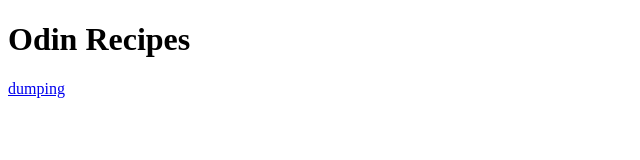
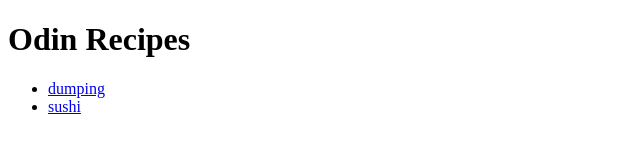
Before and after one commit to 9etrichor/odin-recipes, a plain HTML site: page index.html in a window 1280 px wide. Shown: the whole page, without its empty margins (0-640 px from the left). Drawn offline with Linux system fonts and the light colour scheme.

Commit message:
use list include all links to food, create a link to sushi page

```diff
--- a/index.html
+++ b/index.html
@@ -7,7 +7,15 @@
     <title>Odin Recipes</title>
 </head>
 <body>
+
 <h1>Odin Recipes</h1>
-<a href="recipes/dumping.html">dumping</a>
+<ul>
+    <li>
+        <a href="recipes/dumping.html">dumping</a>
+    </li>
+    <li>
+        <a href="recipes/sushi.html">sushi</a>
+    </li>
+</ul>
 </body>
 </html>
```
